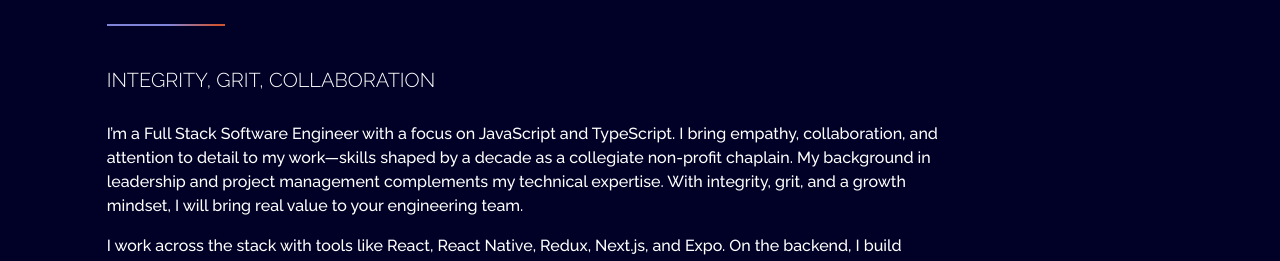
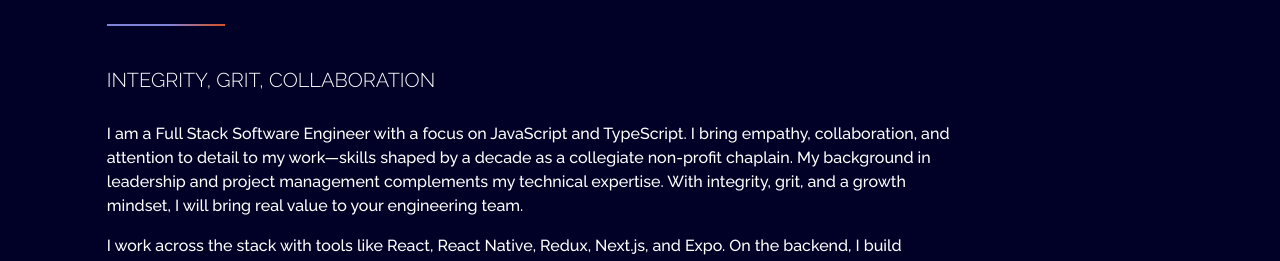
Before and after one commit to mpcrockett/PersonalPortfolio, a React (Vite) app: page / in a window 1280 px wide. Shown: the part 806-1067 px from the top of the page. Built offline with nearby package versions, Linux system fonts and the light colour scheme; a web font is replaced by a local one.

Commit message:
fixing typos

```diff
--- a/src/scenes/About.tsx
+++ b/src/scenes/About.tsx
@@ -38,7 +38,7 @@ function About() {
 					}}
 				>
 					<p className='mt-4 font-raleway mb-2 text-s text-center md:text-start max-w-[850px]'>
-					I’m a Full Stack Software Engineer with a focus on JavaScript and TypeScript.
+					I am a Full Stack Software Engineer with a focus on JavaScript and TypeScript.
 					I bring empathy, collaboration, and attention to detail to my work—skills shaped by a decade as a collegiate non-profit chaplain.
 					My background in leadership and project management complements my technical expertise.
 					With integrity, grit, and a growth mindset, I will bring real value to your engineering team.
```
